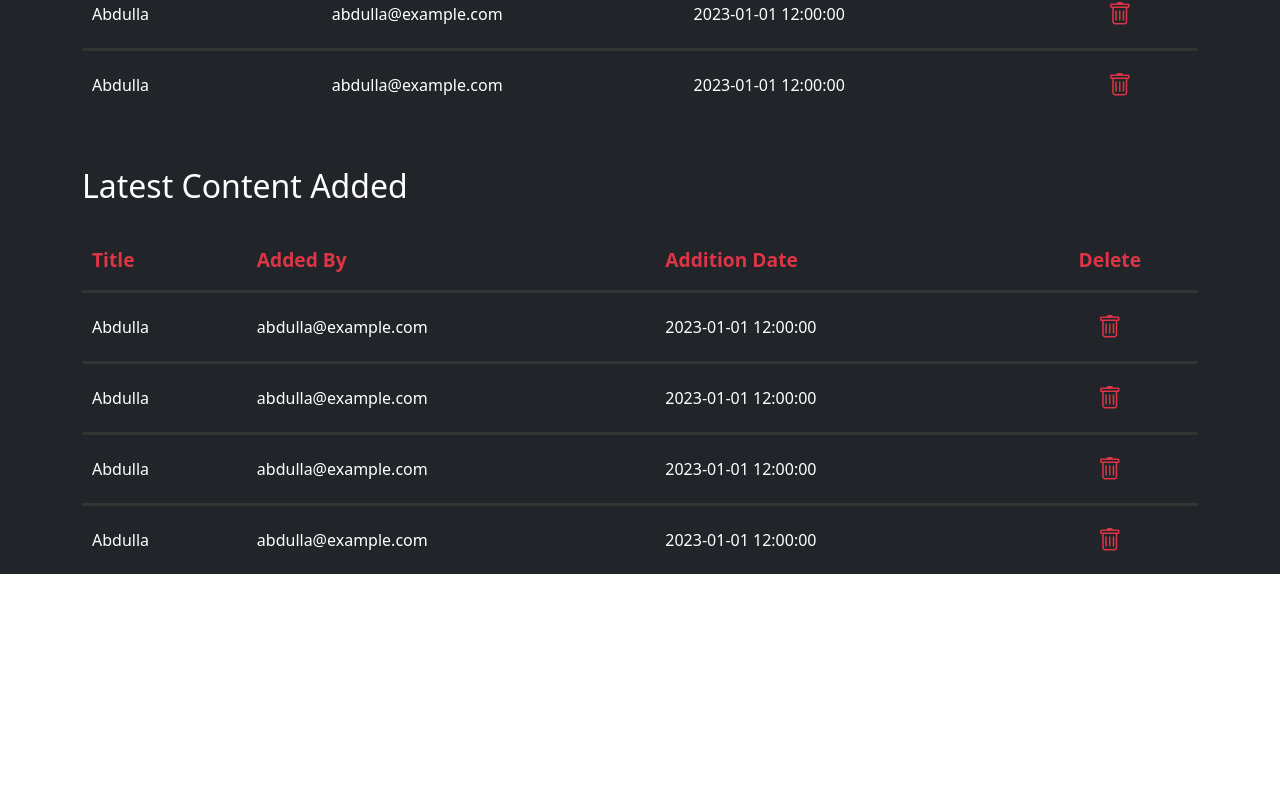
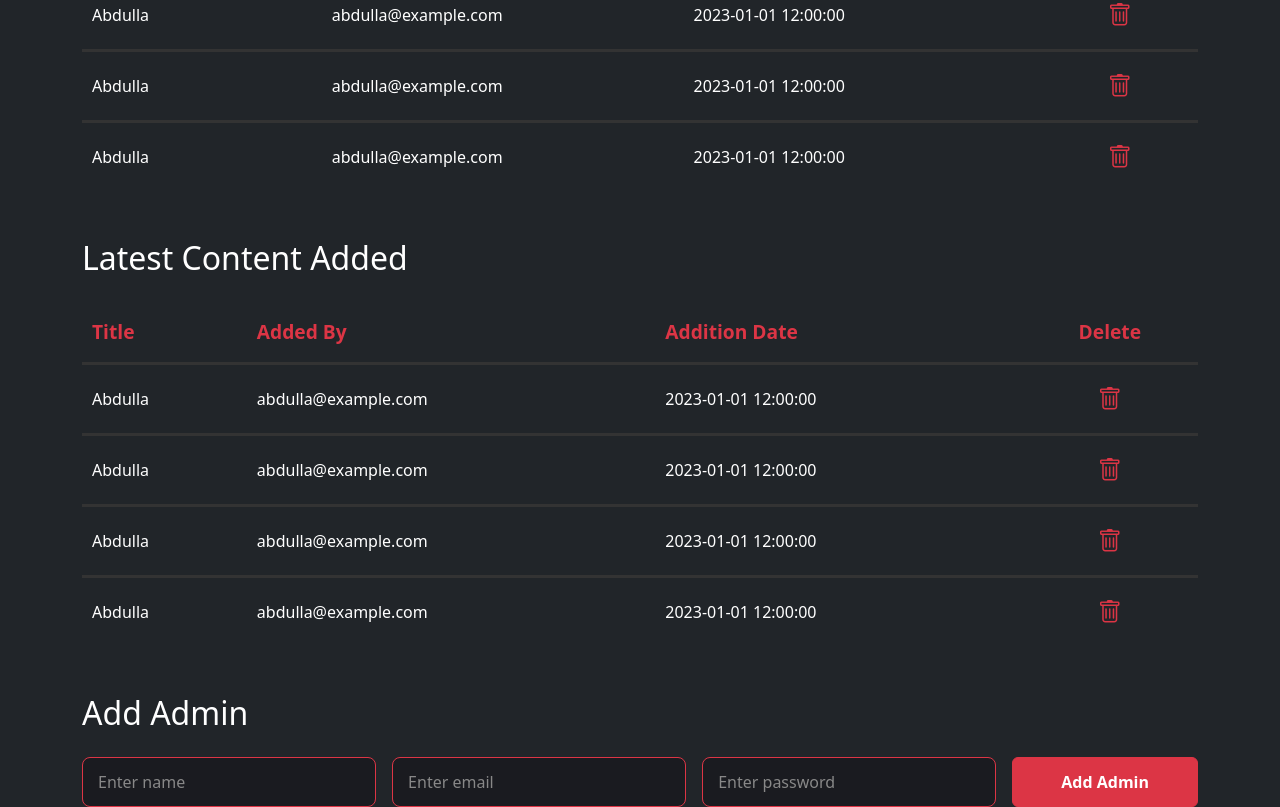
Before and after one commit to 3tiah74/Movies, a React app in the folder FrontEnd/: page /admin in a window 1280 px wide. Shown: the part 580-1387 px from the top of the page. Before the commit the page ends 1154 px from the top, so only its background shows below. Built offline with nearby package versions, Linux system fonts and the light colour scheme; the HTML template or start-up script is replaced by a standard one.

Commit message:
Add admin management form to AdminDashboard with styling enhancements

```diff
--- a/FrontEnd/src/pages/Admin/AdminDashboard.jsx
+++ b/FrontEnd/src/pages/Admin/AdminDashboard.jsx
@@ -1,7 +1,7 @@
 import React from 'react'
 import '../../styles/AdminDashboard.css';
 import AdminLayout from '../../layouts/AdminLayout'
-import { Container, Row, Col, Card, Table } from 'react-bootstrap'
+import { Container, Row, Col, Card, Table, Form,Button } from 'react-bootstrap'
 
 const AdminDashboard = () => {
   return (
@@ -9,6 +9,7 @@ const AdminDashboard = () => {
       <AdminLayout>
         <div className='bg-dark'>
           <Container className='pt-5'>
+            <h1 className='text-white mb-4'>Welcome Abdulla</h1>
             <Row>
               <Col lg={4}>
                 <Card>
@@ -149,6 +150,25 @@ const AdminDashboard = () => {
               </Table>
             </Row>
           </Container>
+          <Container className='pt-5'>
+            <Row>
+              <h2 className='text-white mb-4'>Add Admin</h2>
+              <Form className='d-flex gap-3 align-items-stretch w-100 ' >
+                <Form.Group className="flex-grow-1" controlId="formBasicName">
+                  <Form.Control className='control' type="text" placeholder="Enter name" />
+                </Form.Group>
+                <Form.Group className="flex-grow-1" controlId="formBasicEmail">
+                  <Form.Control className='control' type="email" placeholder="Enter email" />
+                </Form.Group>
+                <Form.Group className="flex-grow-1" controlId="formBasicPassword">
+                  <Form.Control className='control' type="password" placeholder="Enter password" />
+                </Form.Group>
+                <Button variant='danger' type='submit' className='px-5 fw-bold'>
+                  Add Admin
+                </Button>
+              </Form>
+            </Row>
+          </Container>
         </div>
       </AdminLayout >
 
--- a/FrontEnd/src/styles/AdminDashboard.css
+++ b/FrontEnd/src/styles/AdminDashboard.css
@@ -52,6 +52,17 @@
     color: #b02a37 !important;
 }
 
+.control {
+        background-color: #1a1b20 !important;
+        border: 1px solid #dc3545 !important;
+        color: white !important;
+        border-radius: 8px;
+        padding: 12px 15px !important;
+    }
+.control::placeholder{
+    color:#888 !important
+}
+
 @media (max-width: 992px) {
     .card {
         margin-bottom: 1rem;
```
